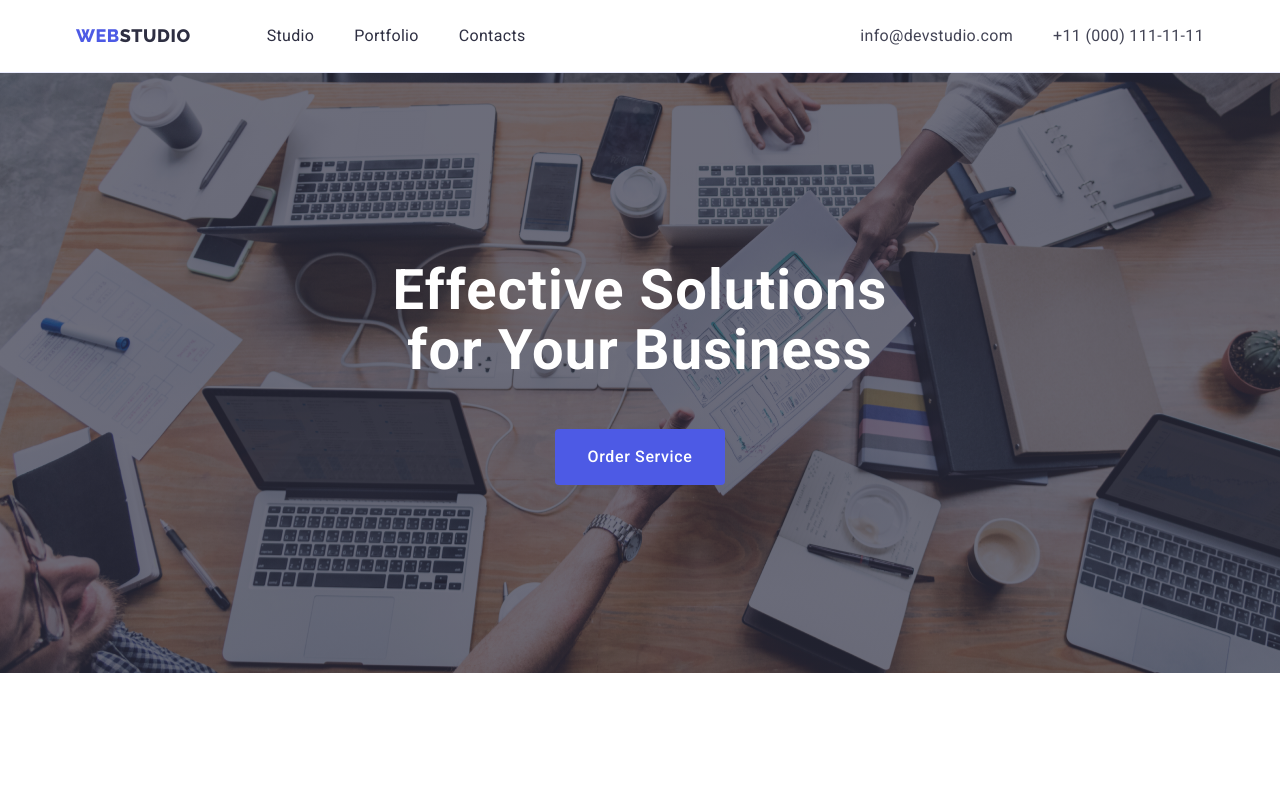
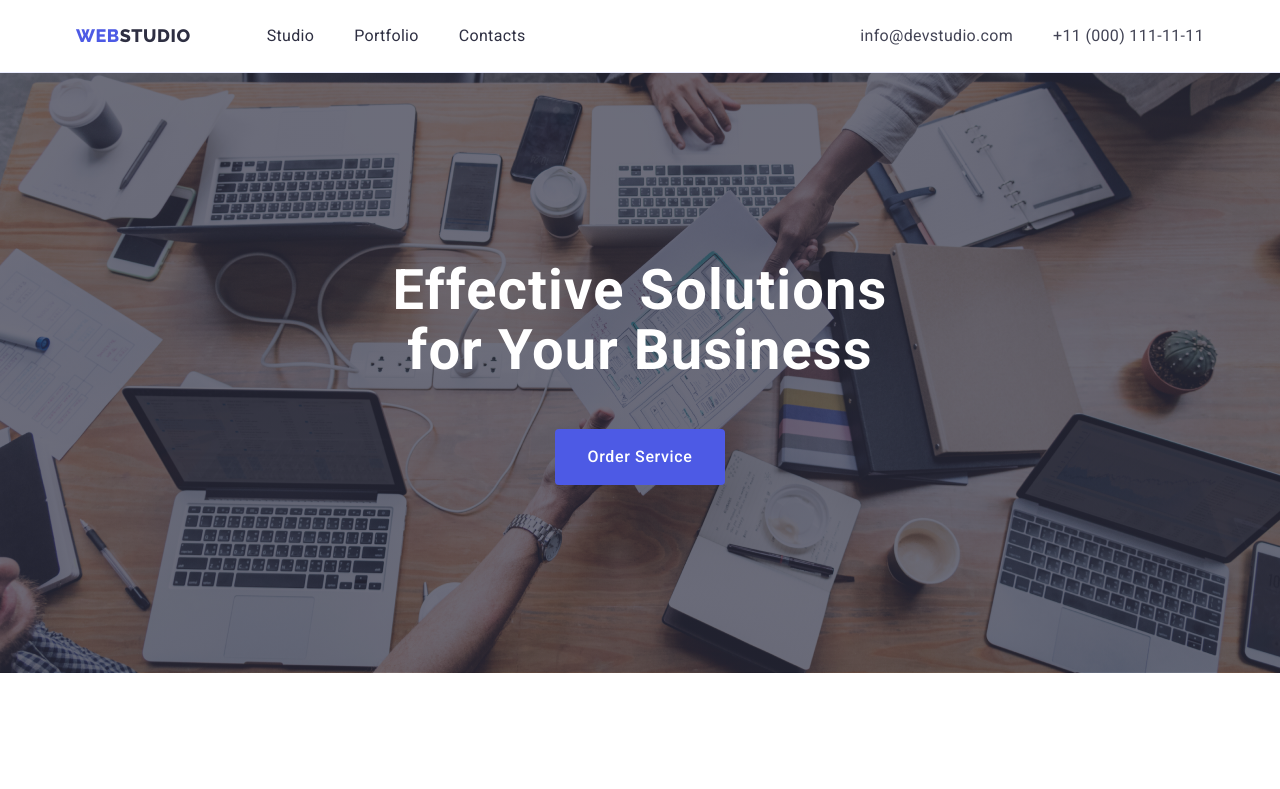
Before and after one commit to ciplator/goit-markup-hw-04, a plain HTML site: page index.html in a window 1280 px wide. Shown: the top 789 px of the page. Drawn offline with nearby package versions, Linux system fonts and the light colour scheme.

Commit message:
Update styles.css

```diff
--- a/css/styles.css
+++ b/css/styles.css
@@ -58,6 +58,7 @@ body {
 }
 .page-header {
   border-bottom: 1px solid #e7e9fc;
+  box-shadow: 0px 2px 1px rgba(46, 47, 66, 0.08), 0px 1px 1px rgba(46, 47, 66, 0.16), 0px 1px 6px rgba(46, 47, 66, 0.08);
 }
 
 .header-position {
@@ -121,6 +122,7 @@ body {
   width: 264px;
   background: #f4f4fd;
   border-radius: 4px;
+  margin-bottom: 8px;
 }
 
 .information-item {
@@ -269,13 +271,18 @@ body {
 }
 
 .hero {
+  max-width: 1440px;
+  background-repeat: no-repeat;
+ background-position: center;
+  background-size: cover;
+  margin: auto;
   background-image: linear-gradient(
       rgba(46, 47, 66, 0.7),
       rgba(46, 47, 66, 0.7)
     ),
     url(../images/people_office.jpg);
   background-color: rgba(46, 47, 66, 0.7);
-  background-size: cover;
+
 }
 .hero-button:hover,
 .hero-button:focus {
```
